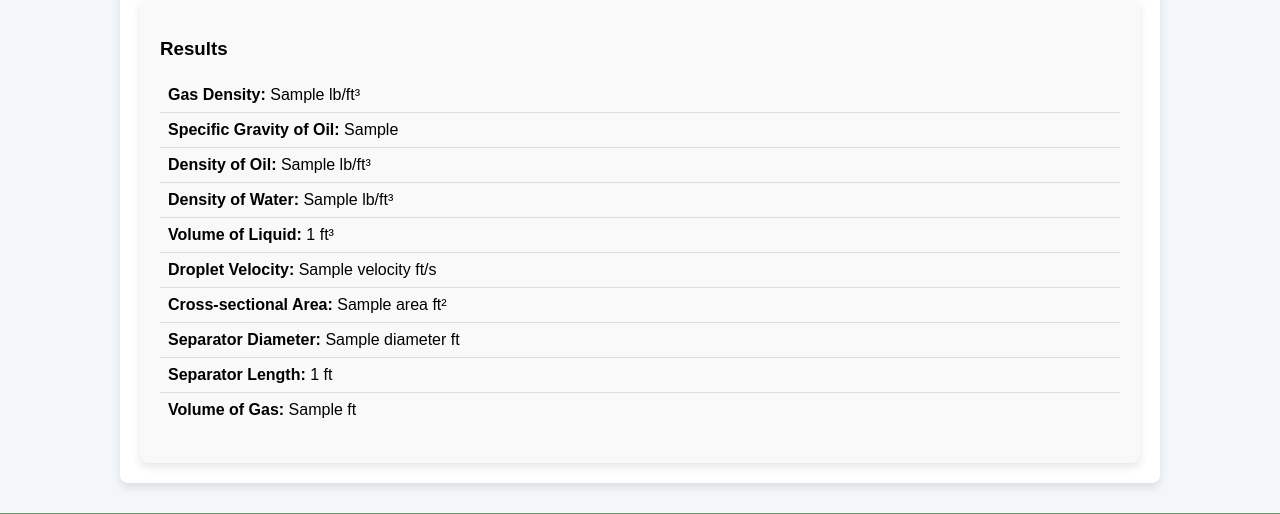
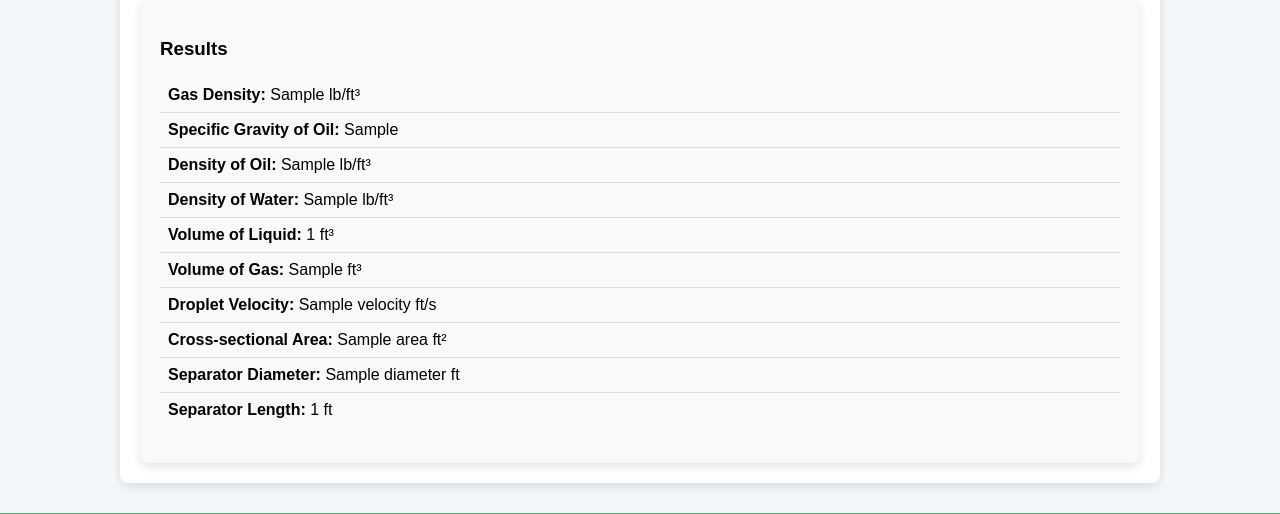
Before and after one commit to enzhas/separatorPro, a Flask app: template templates/calc.html in a window 1280 px wide. Shown: the part 1078-1592 px from the top of the page. Run offline with Flask 3, Linux system fonts and the light colour scheme; the template is opened without the code that fills it: most values are stand-ins (such as "Sample title", 1, 10 or a date in 2020).

Commit message:
changes2

```diff
--- a/templates/calc.html
+++ b/templates/calc.html
@@ -138,11 +138,11 @@
             <li><strong>Density of Oil:</strong> {{ results['density_oil'] }} lb/ft³</li>
             <li><strong>Density of Water:</strong> {{ results['density_water'] }} lb/ft³</li>
             <li><strong>Volume of Liquid:</strong> {{ results['volume_liquid'] }} ft³</li>
+            <li><strong>Volume of Gas:</strong> {{ results['volume_gas'] }} ft³</li>
             <li><strong>Droplet Velocity:</strong> {{ results['velocity'] }} ft/s</li>
             <li><strong>Cross-sectional Area:</strong> {{ results['area'] }} ft²</li>
             <li><strong>Separator Diameter:</strong> {{ results['diameter'] }} ft</li>
             <li><strong>Separator Length:</strong> {{ results['length'] }} ft</li>
-            <li><strong>Volume of Gas:</strong> {{ results['V_gas'] }} ft</li>
         </ul>
     </div>
     {% endif %}
```
